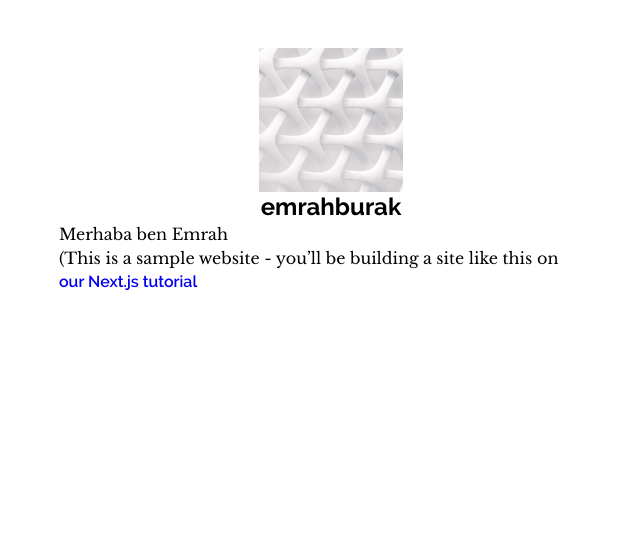
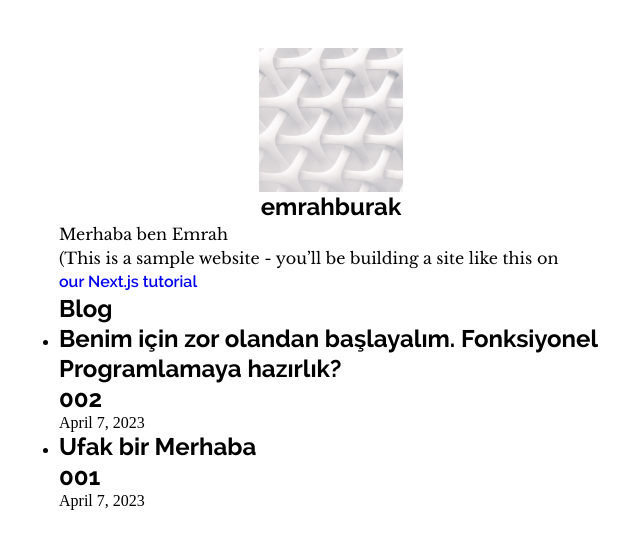
Before and after one commit to emrahburak/digital-garden, a Next.js app: page / in a window 1280 px wide. Shown: the top 548 px of the page, without its empty margins (309-949 px from the left). Built offline with nearby package versions, Linux system fonts and the light colour scheme.

Commit message:
done rendered *.md title, id

```diff
--- /dev/null
+++ b/lib/post.js
@@ -0,0 +1,42 @@
+import fs from 'fs'
+import path from 'path'
+import matter from 'gray-matter'
+
+
+const postsDirectory = path.join(process.cwd(),'posts')
+
+export function getSortedPostsData(){
+ // Get file names under /posts
+ const fileNames = fs.readdirSync(postsDirectory);
+ const allPostData = fileNames.map(fileName => {
+    // Remove ".md" from file name to get id
+
+    const id = fileName.replace(/\.md$/,'');
+
+    // read markdown file as string
+
+    const fullPath = path.join(postsDirectory,fileName);
+
+    const fileContents = fs.readFileSync(fullPath,'utf-8');
+
+    // use gray-matter  to parse the post meta data section
+
+    const matterResult = matter(fileContents);
+
+    // Combine  the data with the id
+    return {
+        id,
+        ...matterResult.data,
+    };
+ });
+
+
+ return allPostData.sort((a,b) => {
+    if(a.date < b.date) {
+        return 1;
+    }else {
+        return -1;
+    }
+ });
+
+}
--- a/package.json
+++ b/package.json
@@ -20,6 +20,7 @@
     "date-fns": "^2.29.3",
     "eslint": "8.34.0",
     "eslint-config-next": "13.1.6",
+    "gray-matter": "^4.0.3",
     "next": "13.1.6",
     "react": "18.2.0",
     "react-dom": "18.2.0",
--- a/pages/index.tsx
+++ b/pages/index.tsx
@@ -1,5 +1,7 @@
 import Head from 'next/head'
+import {GetStaticProps,InferGetStaticPropsType} from 'next'
 import Layout, { siteTitle } from '../components/Layout'
+import DateFormat from '@/components/DateFormat'
 import * as Text from '@/components/Text'
 import Button from '@/components/Button'
 
@@ -7,7 +9,7 @@
 
 const inter = Inter({ subsets: ['latin'] })
 
-export default function Home() {
+export default function Home({allPostData}:InferGetStaticPropsType<typeof getStaticProps>) {
   return (
     <Layout home>
       <Head>
@@ -22,6 +24,32 @@
       <Button href={'https://nextjs.org/learn'}>
         <Text.TextButton>our Next.js tutorial</Text.TextButton>
       </Button>
+      <section>
+        <Text.TextTitle>
+          Blog
+        </Text.TextTitle>
+        <ul>
+          {allPostData.map(({id,date,title}:{id:string, date:string, title:string}) => (
+            <li key={id}>
+              <Text.TextTitle>{title}</Text.TextTitle>
+              <Text.TextTitle>{id}</Text.TextTitle>
+              <DateFormat dateString={date}/>
+            </li>
+          ))}
+        </ul>
+      </section>
     </Layout>
   )
 }
+
+
+import {getSortedPostsData} from '@/lib/post'
+
+export const  getStaticProps: GetStaticProps = async () => {
+  const allPostData = await getSortedPostsData();
+  return {
+    props: {
+      allPostData,
+    },
+  };
+}
--- /dev/null
+++ b/posts/001.md
@@ -0,0 +1,5 @@
+---
+title: 'Ufak bir Merhaba'
+date: '2023-04-07'
+----
+Merhaba bu sitede kendi teknik eğitimim boyunca , her aşaması şeffaf ve birbiriyle ilişkili olmaya çalışan, herkese açık kendi kendine öğrenme yöntemlerinden biri olan dijital garden ; içeriklerini okuyabilirsin.
--- /dev/null
+++ b/posts/002.md
@@ -0,0 +1,6 @@
+---
+title : 'Benim için zor olandan başlayalım. Fonksiyonel Programlamaya hazırlık?'
+date: '2023-04-07'
+---
+
+Burda ufak bir hikayeden bahsetmek istiyorum....
```
Also changed, not shown: 1 other file (tests, documents, lock files or other folders).
